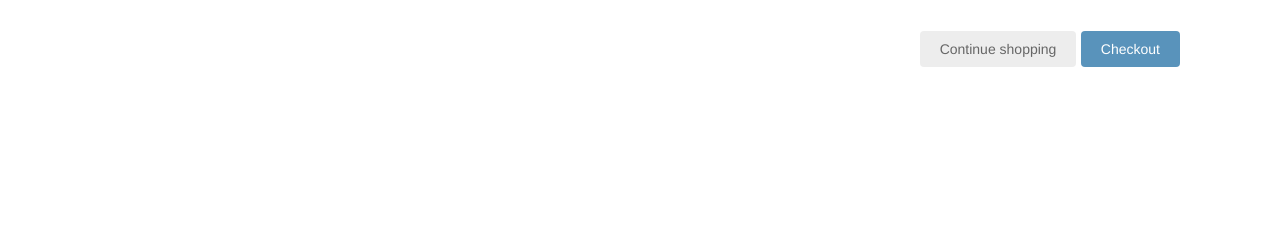
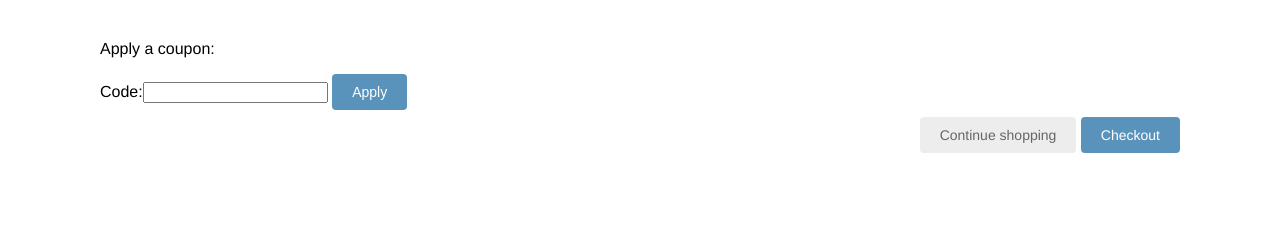
Before and after one commit to mhammed2020/Online-store, a Django app: page /cart/ in a window 1280 px wide. Shown: the part 214-454 px from the top of the page. Run offline with Django 3.2, Linux system fonts and the light colour scheme; parts of the project's set-up code (start-up, migrations or seed data) failed here and were passed over.

Commit message:
edit cart/detail templates

```diff
--- a/cart/templates/cart/detail.html
+++ b/cart/templates/cart/detail.html
@@ -81,9 +81,25 @@ method="post">
 
     </tbody>
     </table>
+
+    <p>Apply a coupon:</p>
+<form action="{% url "coupons:apply" %}" method="post">
+{{ coupon_apply_form }}
+<input type="submit" value="Apply">
+{% csrf_token %}
+</form>
+
     <p class="text-right">
     <a href="{% url 'store:product_list' %}" class="button
     light">Continue shopping</a>
     <a href="{% url "orders:order_create" %}" class="button">Checkout</a>
     </p>
     {% endblock %}
+
+    <tr class="total">
+        <td>Total</td>
+        <td colspan="4"></td>
+        <td class="num">
+        ${{ cart.get_total_price_after_discount|floatformat:2 }}
+        </td>
+        </tr>
```
